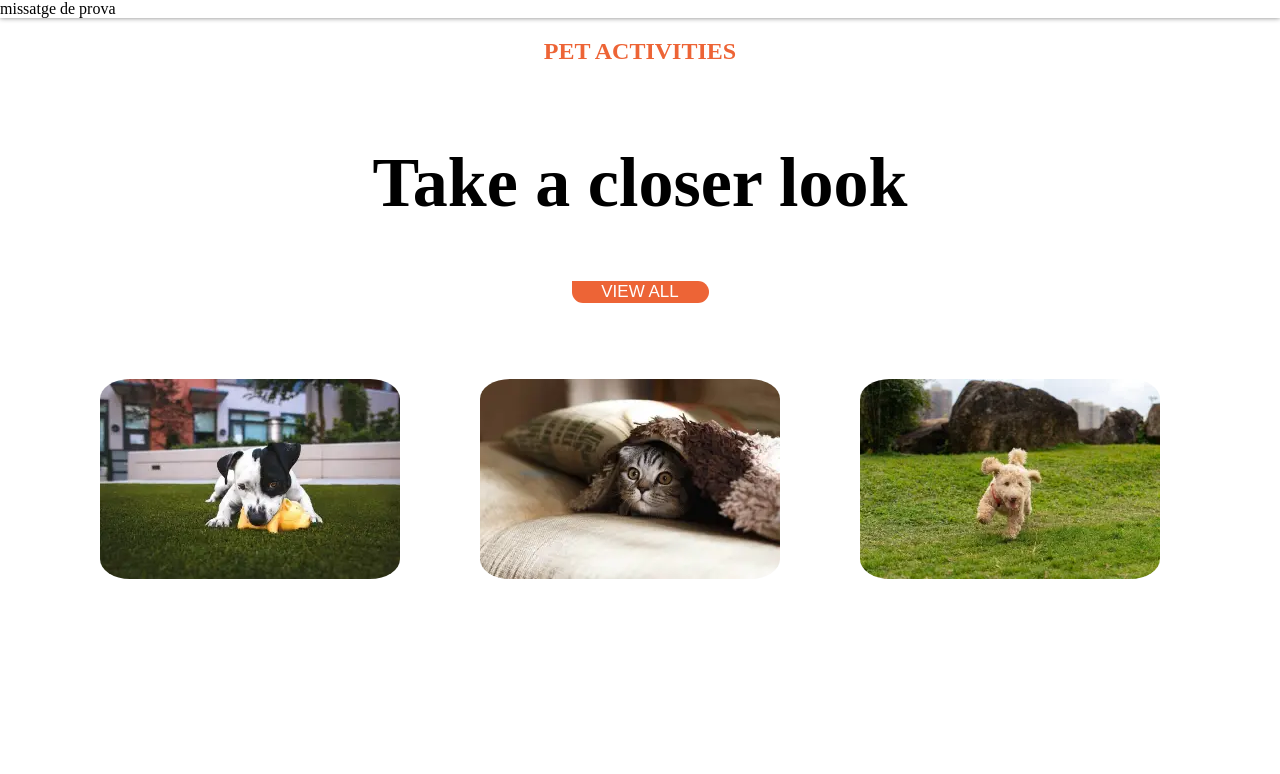
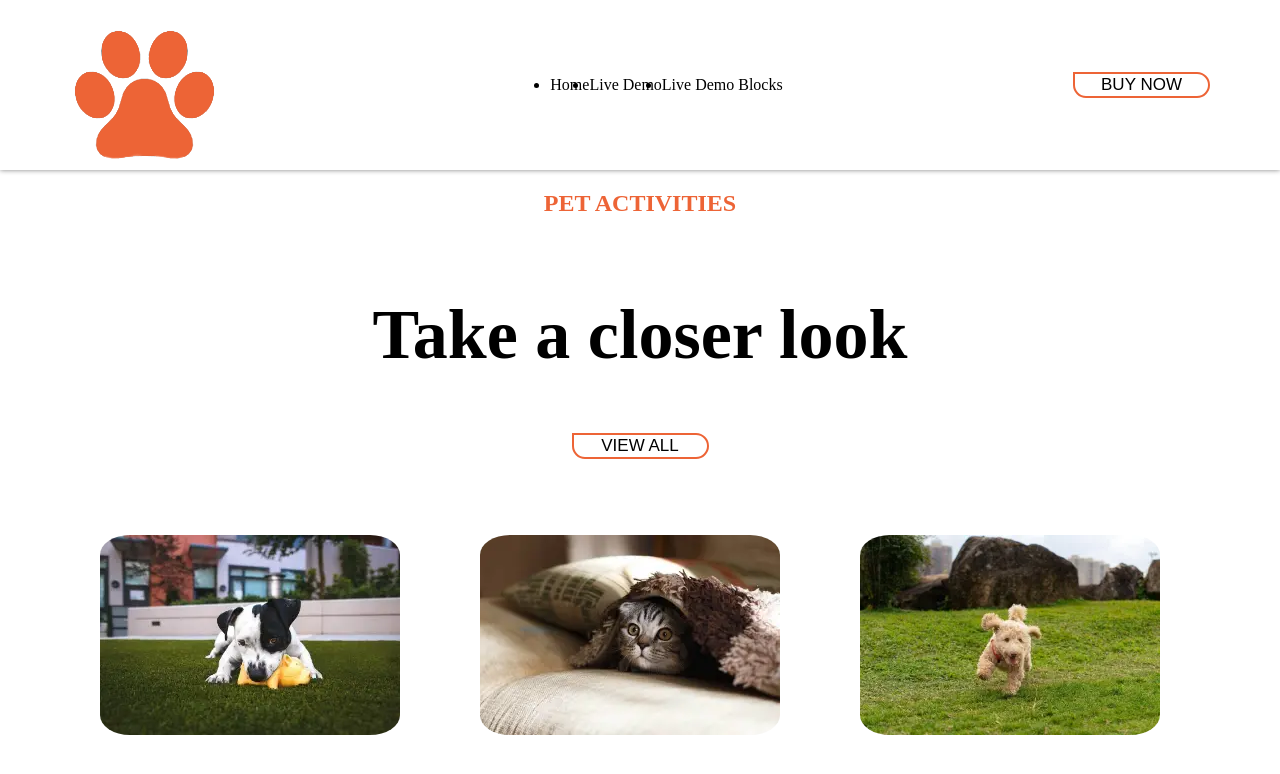
Before and after one commit to jaumecuadrada/202301-w1ch4-jaume-cuadrada, a website built with Parcel: page src/index.html in a window 1280 px wide. Built offline with nearby package versions, Linux system fonts and the light colour scheme; files whose address does not match are found by name.

Commit message:
Add details to header section and hover to button

```diff
--- a/src/index.html
+++ b/src/index.html
@@ -12,13 +12,29 @@
 
 <body>
   <header class="header">
-    <span>missatge de prova</span>
+    <img src="logo2.png" alt="">
+    <nav>
+      <ul>
+        <li>Home</li>
+        <li>Live Demo</li>
+        <li>Live Demo Blocks</li>
+      </ul>
+    </nav>
+    <div>
+      <button class="main__button">BUY NOW</button>
+      <button class="main__button_hover">BUY NOW</button>
+    </div>
+
   </header>
 
   <section class="main">
     <h1 class="main__title">PET ACTIVITIES</h1>
     <h2 class="main__bigtitle">Take a closer look</h2>
-    <button class="main__button">VIEW ALL</button>
+    <div>
+      <button class="main__button">VIEW ALL</button>
+      <button class="main__button_hover">VIEW ALL</button>
+    </div>
+
   </section>
 
   <section class="image-gallery">
--- a/src/styles.css
+++ b/src/styles.css
@@ -22,8 +22,13 @@ body {
 }
 
 .header {
-  height: 64;
+  display: flex;
+  justify-content: space-between;
+  align-items: center;
+  height: 100;
   box-shadow: 0px 0px 5px 0 grey;
+  padding-right: 70px;
+  padding-left: 70px;
 }
 
 .main {
@@ -42,7 +47,7 @@ body {
 }
 
 .main__button {
-  display: flex;
+  display: none;
   background-color: #ed6436;
   border-radius: var(--button-border-radius);
   width: 137px;
@@ -52,6 +57,20 @@ body {
   align-items: center;
   border: none;
   color: white;
+  font-size: 17px;
+}
+
+.main__button_hover {
+  display: flex;
+  background-color: white;
+  border-radius: var(--button-border-radius);
+  width: 137px;
+  height: 53;
+  text-align: center;
+  justify-content: center;
+  align-items: center;
+  border-style: solid;
+  border-color: #ed6436;
   font-size: 17px;
 }
 
@@ -101,7 +120,27 @@ figure:hover figcaption {
   display: flex;
 }
 
+div:hover .main__button {
+  display: flex;
+}
+
+div:hover .main__button_hover {
+  display: none;
+}
+
 p:nth-child(2) {
   font-weight: 800;
   font-size: 30;
 }
+
+header img {
+  height: 60;
+  width: 60;
+  margin-top: 20px;
+}
+
+ul {
+  display: flex;
+  flex-direction: row;
+  gap: 40;
+}
```
Also changed, not shown: src/logo2.png (added).
